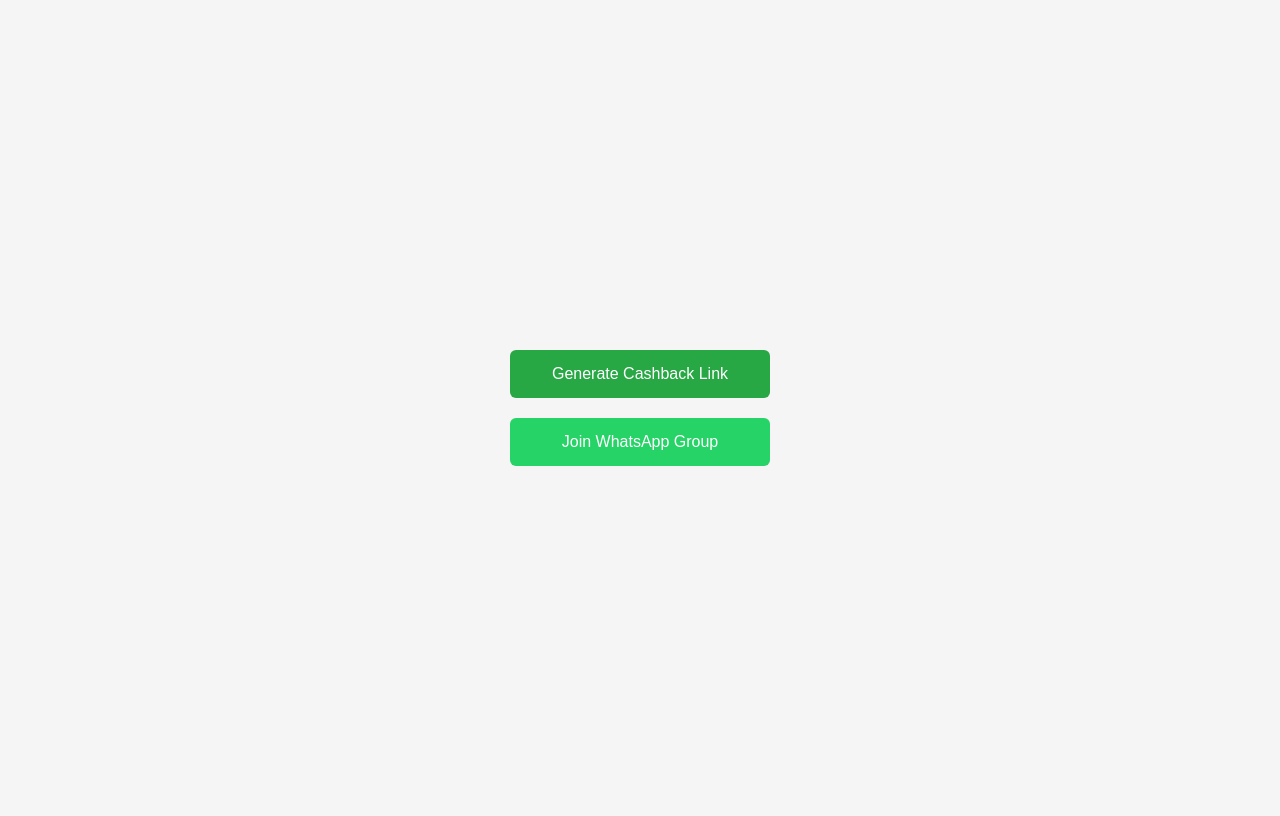
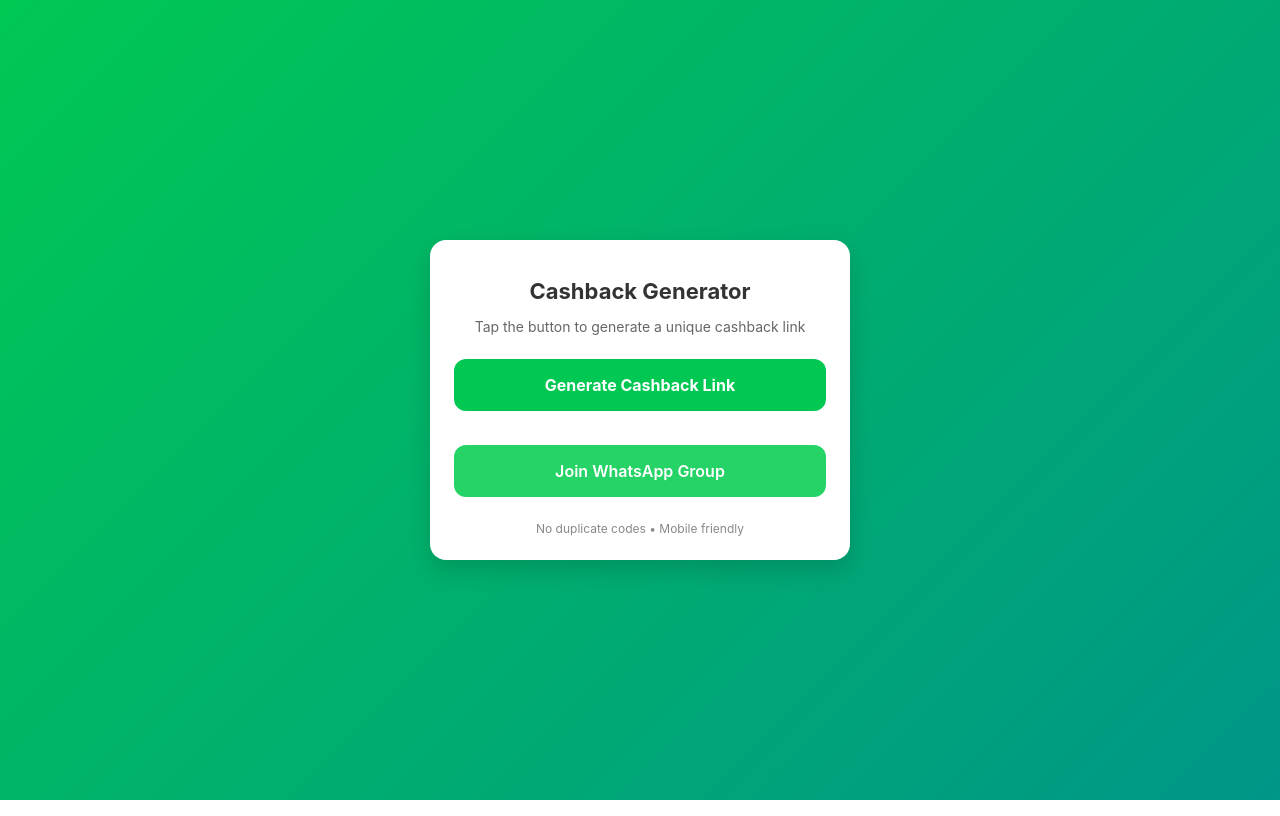
Before and after one commit to vishalsolo21/Rallis, a plain HTML site: page index.html in a window 1280 px wide. Drawn offline with Linux system fonts and the light colour scheme.

Commit message:
index.html

```diff
--- a/index.html
+++ b/index.html
@@ -2,50 +2,103 @@
 <html lang="en">
 <head>
 <meta charset="UTF-8">
-    <title>Cashback Link Generator</title>
+<meta name="viewport" content="width=device-width, initial-scale=1.0">
+<title>RaiganjLooter::vishal_solo21</title>
+
 <style>
+    * {
+        box-sizing: border-box;
+        font-family: -apple-system, BlinkMacSystemFont, "Segoe UI", Roboto, sans-serif;
+    }
+
     body {
-            font-family: Arial, sans-serif;
+        margin: 0;
+        min-height: 100vh;
+        background: linear-gradient(135deg, #00c853, #009688);
         display: flex;
-            flex-direction: column;
+        align-items: center;
         justify-content: center;
-            align-items: center;
-            height: 100vh;
-            background: #f5f5f5;
-            gap: 20px;
+        padding: 16px;
     }
+
+    .card {
+        background: #fff;
+        width: 100%;
+        max-width: 420px;
+        padding: 24px;
+        border-radius: 16px;
+        box-shadow: 0 10px 25px rgba(0,0,0,0.15);
+        text-align: center;
+    }
+
+    h1 {
+        font-size: 22px;
+        margin-bottom: 8px;
+        color: #333;
+    }
+
+    p {
+        font-size: 14px;
+        color: #666;
+        margin-bottom: 24px;
+    }
+
     button {
-            padding: 15px 25px;
+        width: 100%;
+        padding: 16px;
         font-size: 16px;
+        border: none;
+        border-radius: 12px;
         cursor: pointer;
-            border: none;
-            border-radius: 6px;
+        margin-bottom: 14px;
+        font-weight: 600;
+    }
+
+    .generate-btn {
+        background: #00c853;
         color: white;
-            width: 260px;
     }
-        .generate-btn {
-            background-color: #28a745;
+
+    .generate-btn:active {
+        background: #00b44a;
     }
-        .generate-btn:hover {
-            background-color: #218838;
+
+    .whatsapp-btn {
+        background: #25D366;
+        color: white;
     }
-        .whatsapp-btn {
-            background-color: #25D366;
+
+    .whatsapp-btn:active {
+        background: #1ebc5a;
     }
-        .whatsapp-btn:hover {
-            background-color: #1ebe5d;
+
+    .footer {
+        font-size: 12px;
+        color: #888;
+        margin-top: 10px;
     }
 </style>
 </head>
+
 <body>
 
+<div class="card">
+    <h1>Cashback Generator</h1>
+    <p>Tap the button to generate a unique cashback link</p>
+
     <button class="generate-btn" onclick="generateLink()">
-    Generate Cashback Link
+        <b>Generate Cashback Link</b>
     </button>
-
+<br>
+    <br>
     <button class="whatsapp-btn" onclick="joinWhatsapp()">
         Join WhatsApp Group
     </button>
+
+    <div class="footer">
+        No duplicate codes • Mobile friendly
+    </div>
+</div>
 
 <script>
 function generateLink() {
@@ -54,29 +107,23 @@
     let usedCodes = JSON.parse(localStorage.getItem("usedCodes")) || [];
 
     if (usedCodes.length >= 10000) {
-        alert("All possible 4-digit codes have been used.");
+        alert("All possible codes have been used.");
         return;
     }
 
-    let randomCode;
+    let code;
     do {
-        randomCode = Math.floor(Math.random() * 10000)
-            .toString()
-            .padStart(4, '0');
-    } while (usedCodes.includes(randomCode));
+        code = Math.floor(Math.random() * 10000).toString().padStart(4, "0");
+    } while (usedCodes.includes(code));
 
-    usedCodes.push(randomCode);
+    usedCodes.push(code);
     localStorage.setItem("usedCodes", JSON.stringify(usedCodes));
 
-    const finalUrl = baseUrl.replace("xxxx", randomCode);
-    window.open(finalUrl, "_blank");
+    window.open(baseUrl.replace("xxxx", code), "_blank");
 }
 
 function joinWhatsapp() {
-    window.open(
-        "https://chat.whatsapp.com/LC1QegWVinv1SO8P9GlHmo",
-        "_blank"
-    );
+    window.open("https://chat.whatsapp.com/LC1QegWVinv1SO8P9GlHmo", "_blank");
 }
 </script>
 
```
Lines whose indentation alone changed are shown as unchanged.
